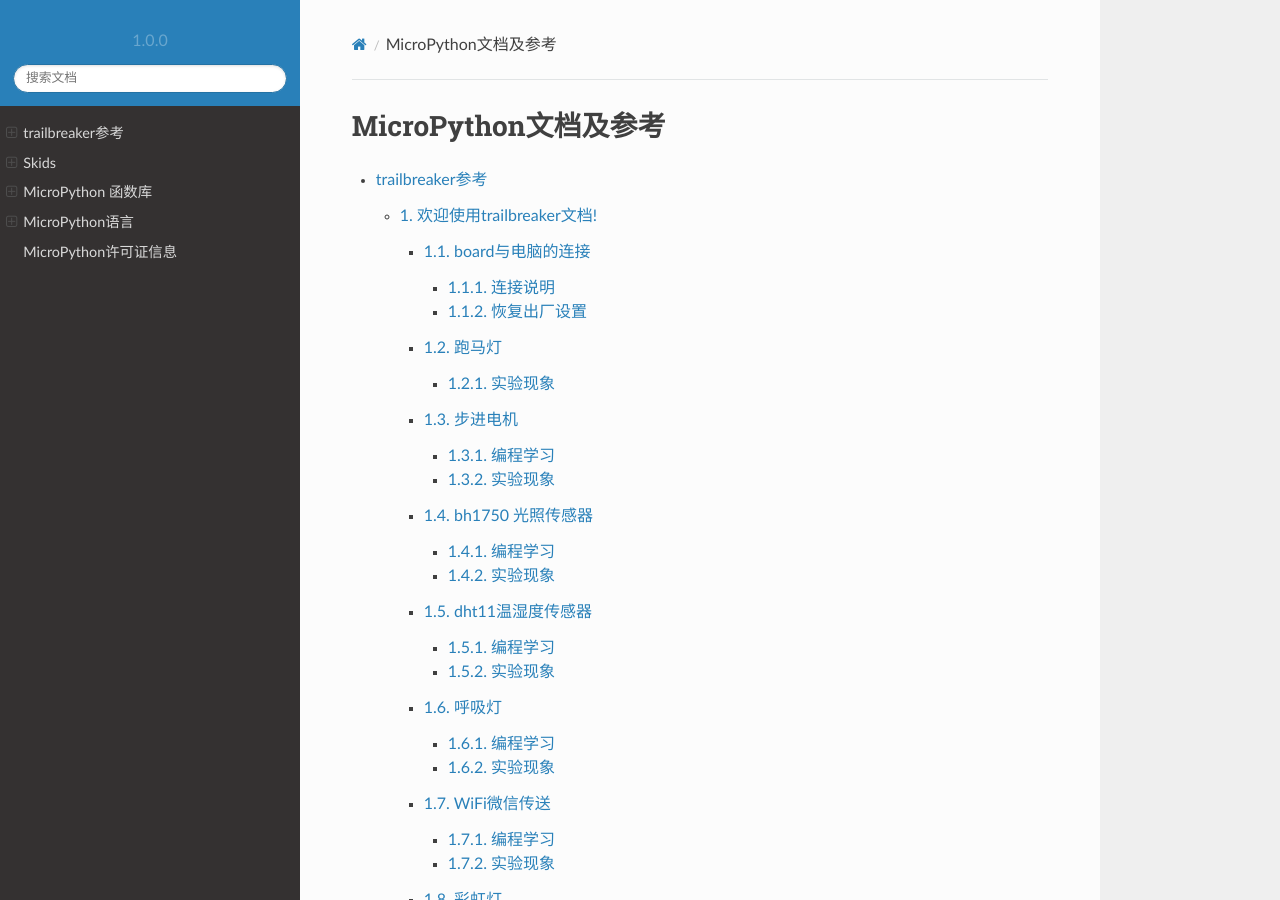
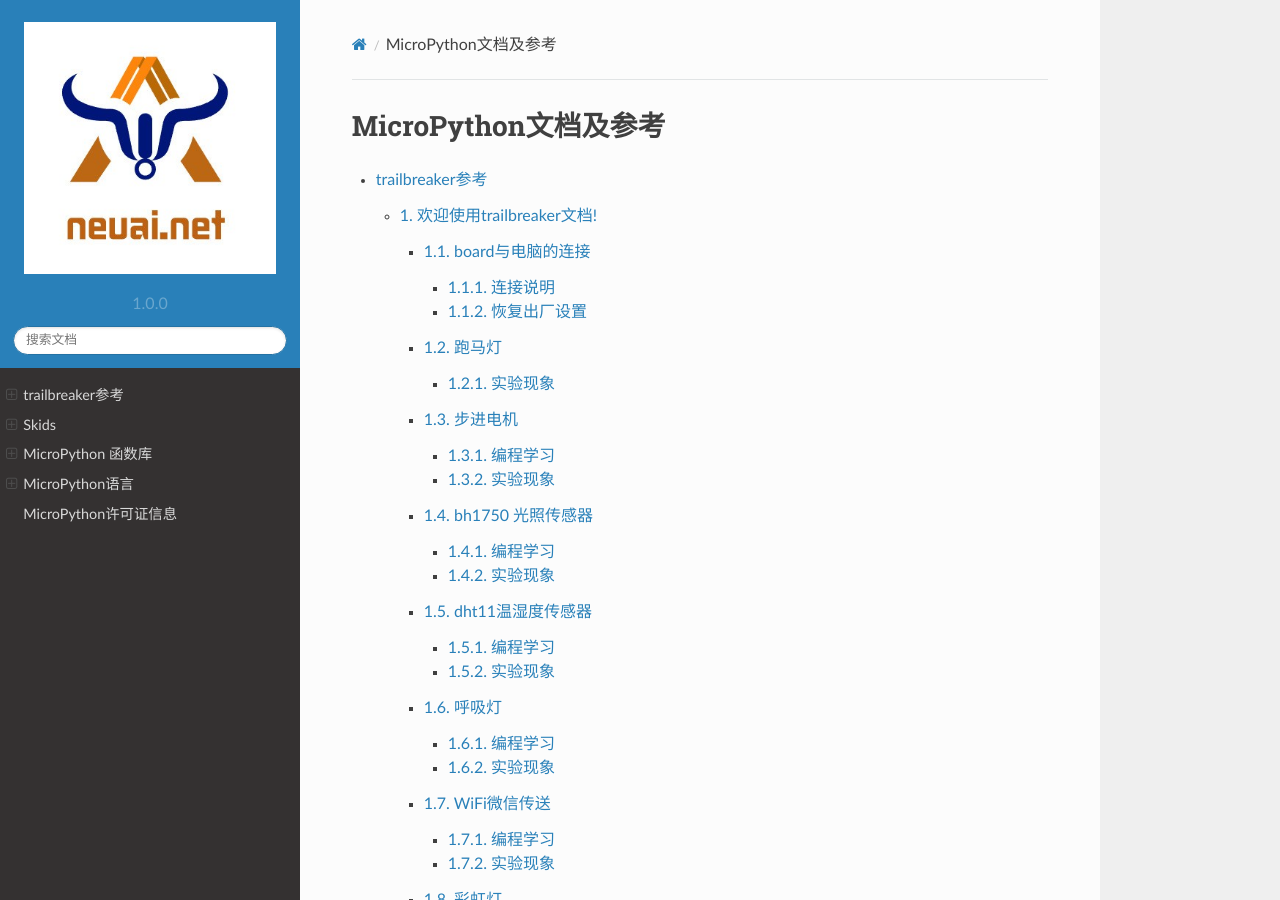
Before and after one commit to yangzl2014/SkidsDocs, a Sphinx documentation site: the page built from docs/index.rst, in a window 1280 px wide and 900 px high. Built offline with Sphinx 7.4.7 and the Read the Docs theme 2.0.0, drawn with Linux system fonts in a browser that asks for light colours; pages that are not in the unit, such as notebooks, are missing from menus.

Commit message:
修改图片路径。

```diff
--- a/docs/conf.py
+++ b/docs/conf.py
@@ -392,4 +392,4 @@
 }
 
 
-html_logo = 'images/logo.jpg'
+html_logo = 'picture/logo.jpg'
```
